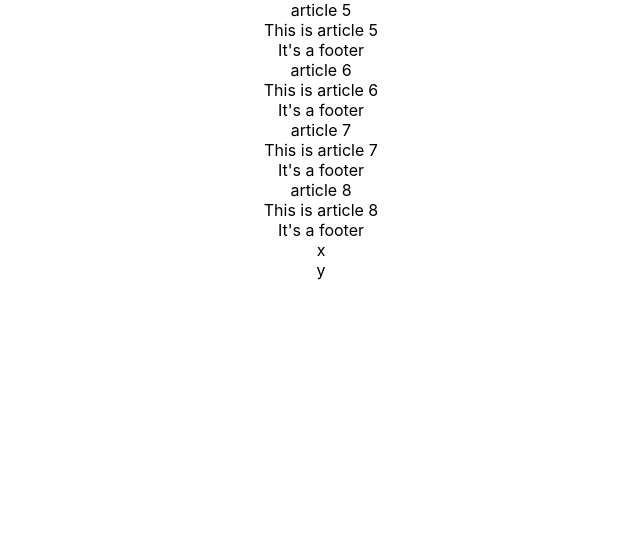
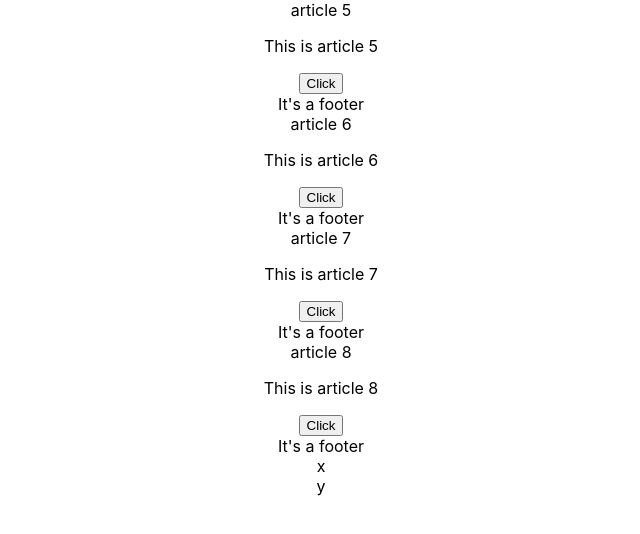
Before and after one commit to maryamghorbani/LearnReactJs, a React (Create React App) app: page / in a window 1280 px wide. Shown: the top 534 px of the page, without its empty margins (319-959 px from the left). Built offline with nearby package versions, Linux system fonts and the light colour scheme.

Commit message:
add event handler for a button

```diff
--- a/src/Card.js
+++ b/src/Card.js
@@ -7,7 +7,8 @@ function Card(props) {
                 {props.title}
             </header>
             <section className="card-content">
-                {props.body}
+                <p>{props.body}</p>
+                <button onClick={() => alert(props.title)}>Click</button>
             </section>
             <footer className="card-footer">
                 It's a footer
```
